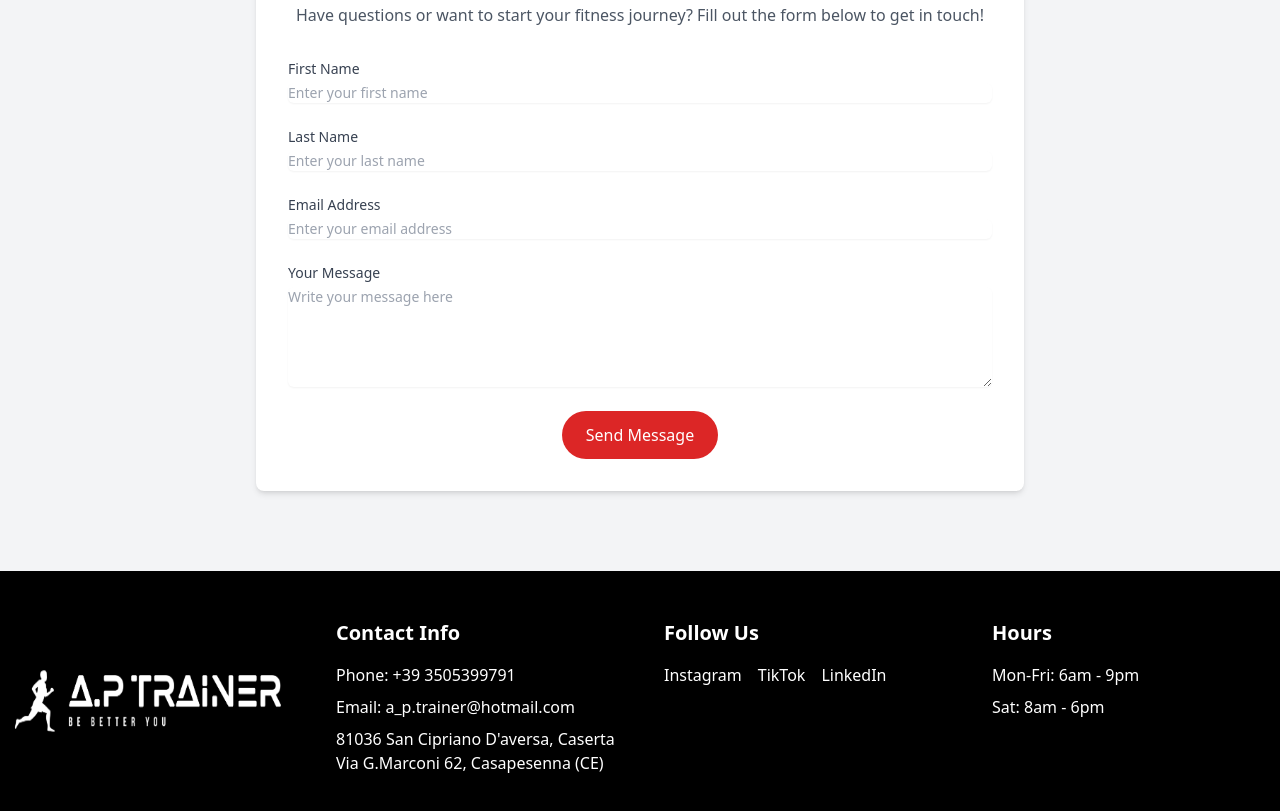
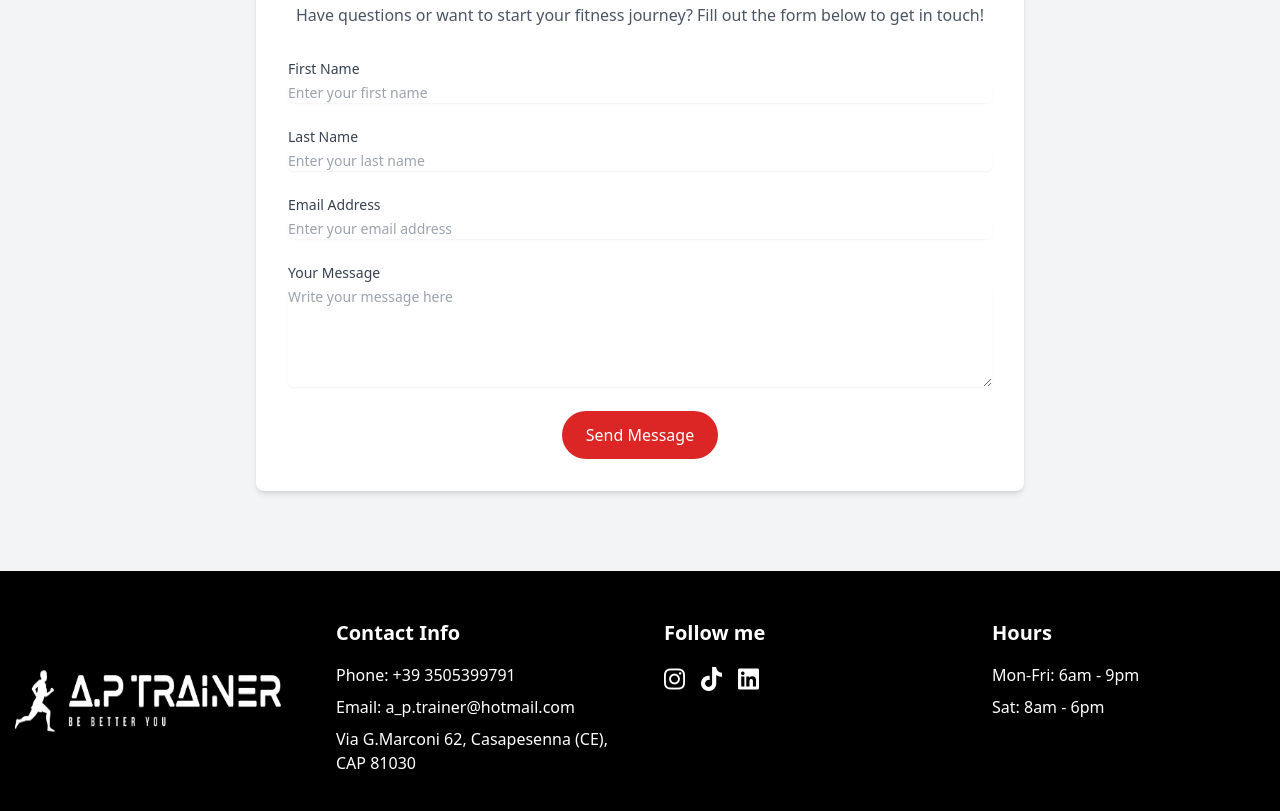
Before and after one commit to StefanoMaisto1992/AP_trainer, a plain HTML site: page main.html in a window 1280 px wide. Shown: the part 2673-3484 px from the top of the page. Drawn offline with nearby package versions, Linux system fonts and the light colour scheme.

Commit message:
Removing and update some social links

```diff
--- a/main.html
+++ b/main.html
@@ -6,6 +6,7 @@
     <title>Be better you</title>
     <script src="https://cdn.tailwindcss.com"></script>
     <link rel="stylesheet" href="styles.css">
+    <link rel="stylesheet" href="https://cdnjs.cloudflare.com/ajax/libs/font-awesome/6.4.2/css/all.min.css">
 </head>
 <body class="bg-gray-50">
     <nav class="bg-black text-white sticky top-0 z-50">
@@ -223,15 +224,20 @@
                     <h3 class="text-xl font-bold mb-4">Contact Info</h3>
                     <p class="mb-2">Phone: +39 3505399791</p>
                     <p class="mb-2">Email: a_p.trainer@hotmail.com</p>
-                    <p>81036 San Cipriano D'aversa, Caserta</p>
-                    <p class="mb-2">Via G.Marconi 62, Casapesenna (CE)</p>
+                    <p class="mb-2">Via G.Marconi 62, Casapesenna (CE),<br>CAP 81030</p>
                 </div>
                 <div>
-                    <h3 class="text-xl font-bold mb-4">Follow Us</h3>
+                    <h3 class="text-xl font-bold mb-4">Follow me</h3>
                     <div class="flex space-x-4">
-                        <a href="https://www.instagram.com/palma.ptrainer/profilecard/?igsh=cmozdm1uNnAwZjI=" class="hover:text-red-500 transition">Instagram</a>
-                        <a href="https://www.tiktok.com/@a.p_trainer?_t=8ru7AGm92cj&_r=1" class="hover:text-red-500 transition">TikTok</a>
-                        <a href="https://www.linkedin.com/in/antonio-palma-155295324/" class="hover:text-red-500 transition">LinkedIn</a>
+                        <a href="https://www.instagram.com/palma.ptrainer/profilecard/?igsh=cmozdm1uNnAwZjI=" class="hover:text-red-500 transition">
+                            <i class="fab fa-instagram text-2xl"></i>
+                        </a>
+                        <a href="https://www.tiktok.com/@a.p_trainer?_t=8ru7AGm92cj&_r=1" class="hover:text-red-500 transition">
+                            <i class="fab fa-tiktok text-2xl"></i>
+                        </a>
+                        <a href="https://www.linkedin.com/in/antonio-palma-155295324/" class="hover:text-red-500 transition">
+                            <i class="fab fa-linkedin text-2xl"></i>
+                        </a>
                     </div>
                 </div>
                 <div>
```
